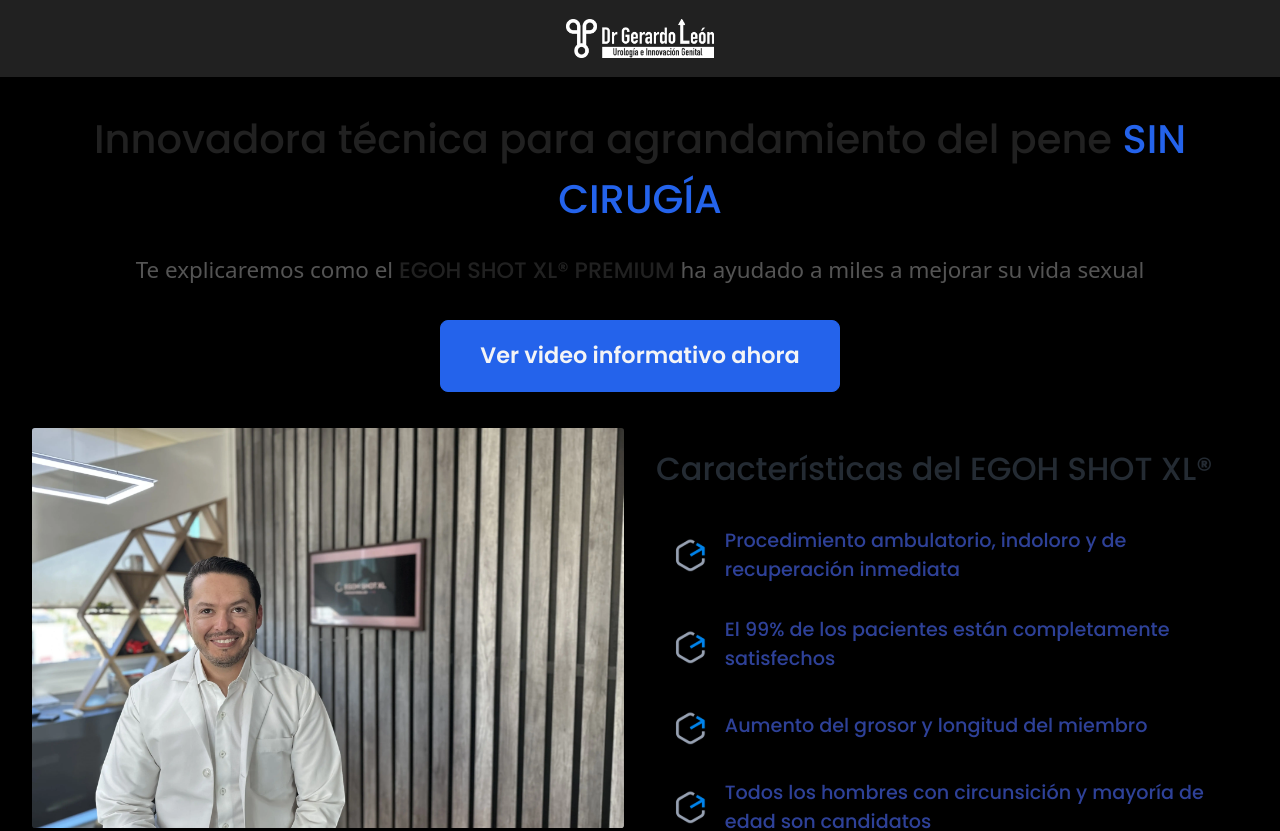
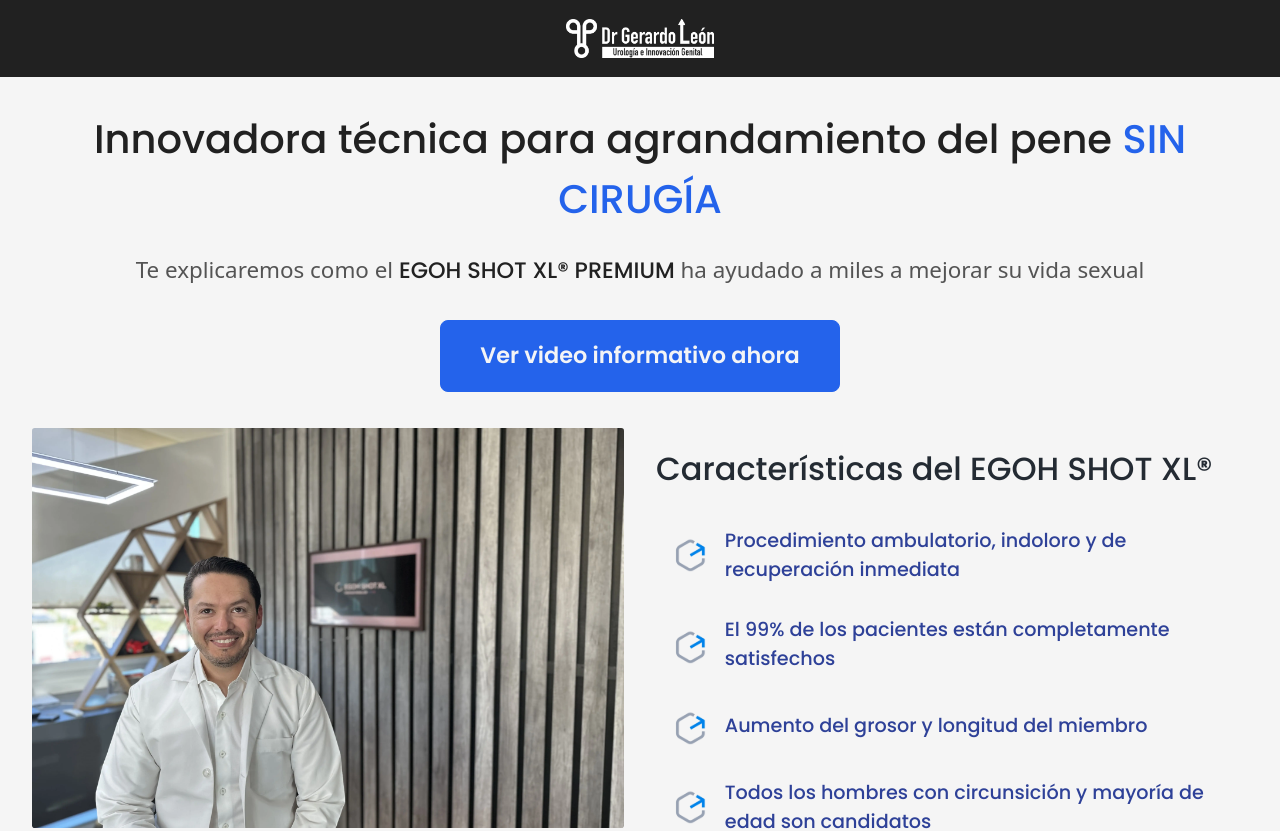
Before and after one commit to ggsheeet/egohshotxl, a Next.js app: page / in a window 1280 px wide. Shown: the top 831 px of the page. Built offline with nearby package versions, Linux system fonts and the light colour scheme; what tailwindcss-elevation would draw is missing.

Commit message:
body backgropund color fix

```diff
--- a/src/app/globals.css
+++ b/src/app/globals.css
@@ -1,6 +1,11 @@
 @tailwind base;
 @tailwind components;
 @tailwind utilities;
+
+body {
+  color: #222;
+  background: #F5F5F5
+}
 
 ul li {
   display: flex;
```
